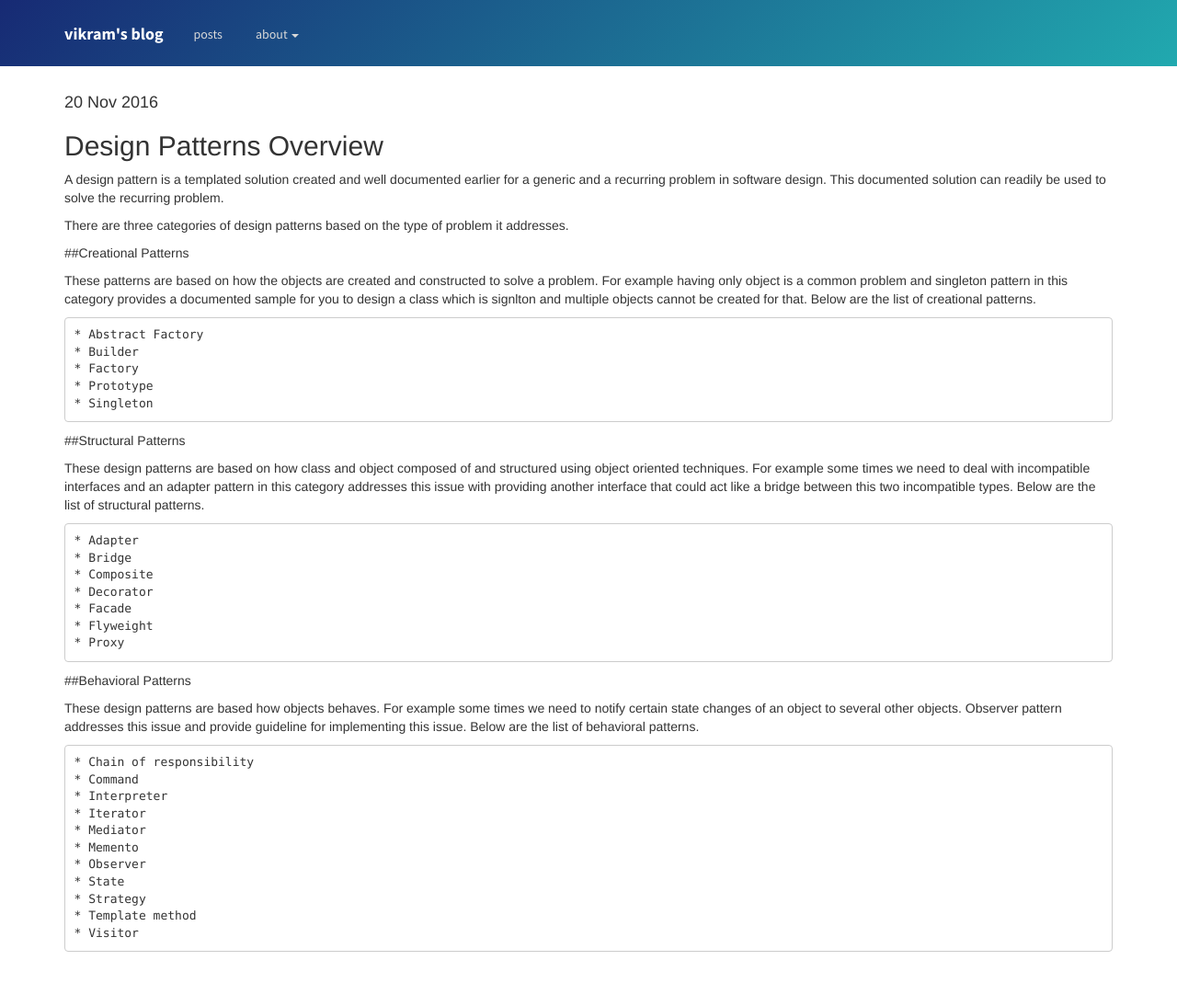
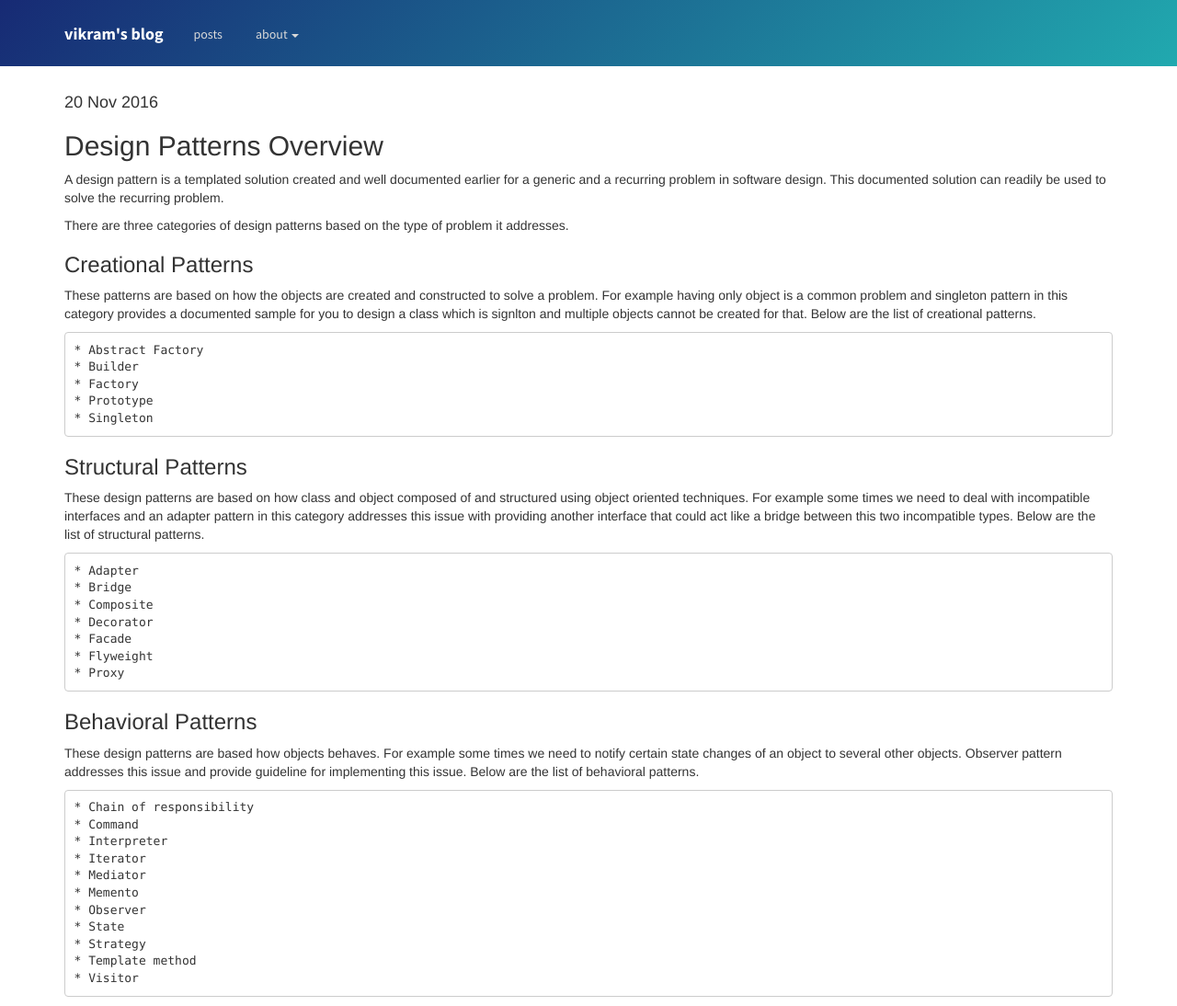
Before and after one commit to srirangamv/srirangamv.github.io, a Jekyll site: the page built from _posts/2016-11-20-design-patterns-overview.md, in a window 1280 px wide. Shown: the whole page at 92% size. Built offline with Jekyll 4.4.1, drawn with Linux system fonts in a browser that asks for light colours; nearby versions of some CDN libraries; before the commit the page ends 1045 px from its top, so only the background shows below that.

Commit message:
markdown changes.

```diff
--- a/_posts/2016-11-20-design-patterns-overview.md
+++ b/_posts/2016-11-20-design-patterns-overview.md
@@ -12,7 +12,7 @@
 There are three categories of design patterns based on the type of problem it addresses.
 </p>
 
-##Creational Patterns
+### Creational Patterns
 <p>
 These patterns are based on how the objects are created and constructed to solve a problem. For example having only object is a common problem and singleton pattern in this category provides a documented sample for you to design a class which is signlton and multiple objects cannot be created for that. Below are the list of creational patterns.
 </p>
@@ -23,7 +23,7 @@
     * Prototype
     * Singleton
 
-##Structural Patterns
+### Structural Patterns
 <p>
 These design patterns are based on how class and object composed of and structured using object oriented techniques. For example some times we need to deal with incompatible interfaces and an adapter pattern in this category addresses this issue with providing another interface that could act like a bridge between this two incompatible types. Below are the list of structural patterns.
 </p>
@@ -36,7 +36,7 @@
     * Flyweight
     * Proxy
 
-##Behavioral Patterns
+### Behavioral Patterns
 <p>
 These design patterns are based how objects behaves. For example some times we need to notify certain state changes of an object to several other objects. Observer pattern addresses this issue and provide guideline for implementing this issue. Below are the list of behavioral patterns.
 </p>
```
